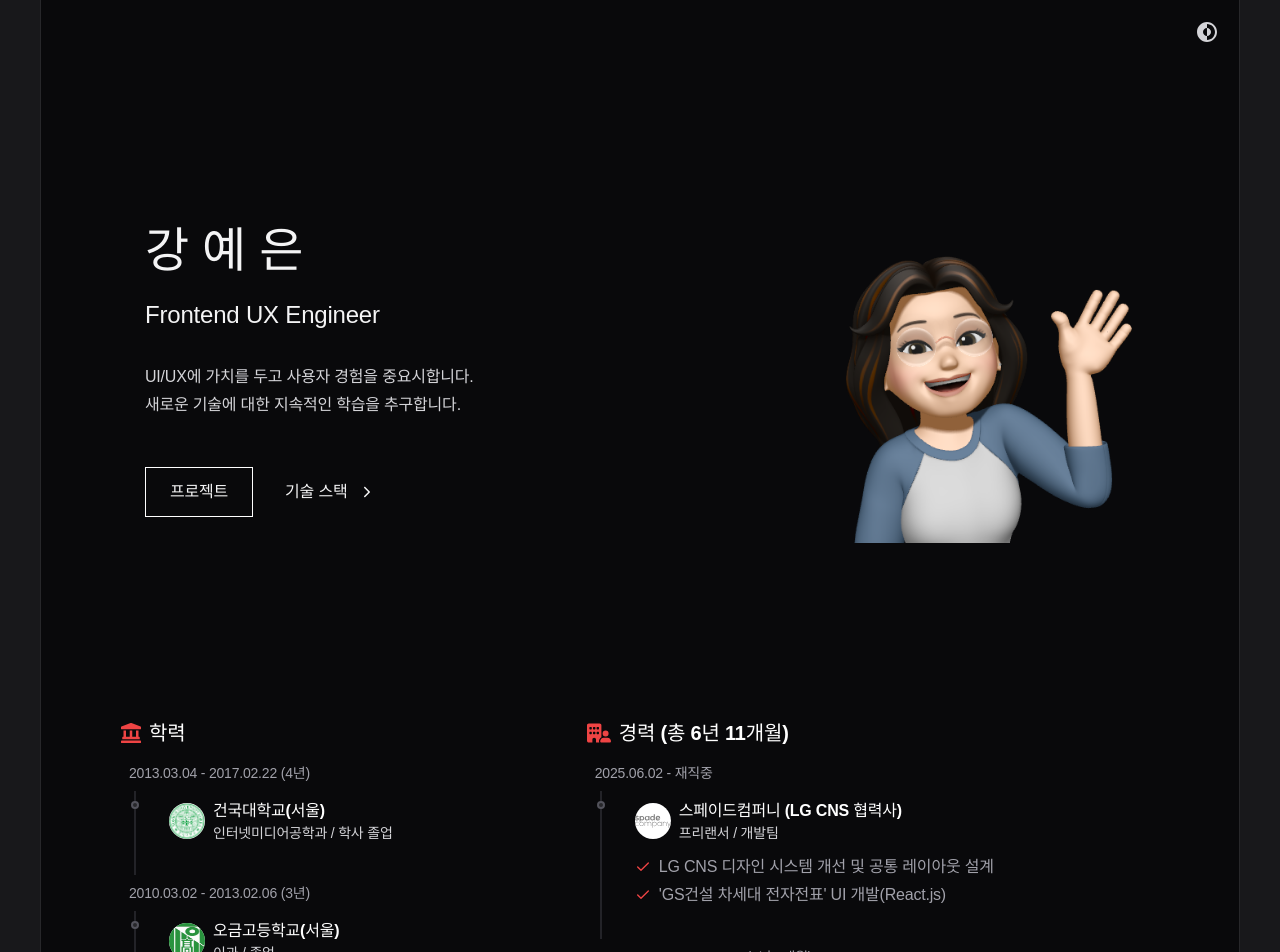
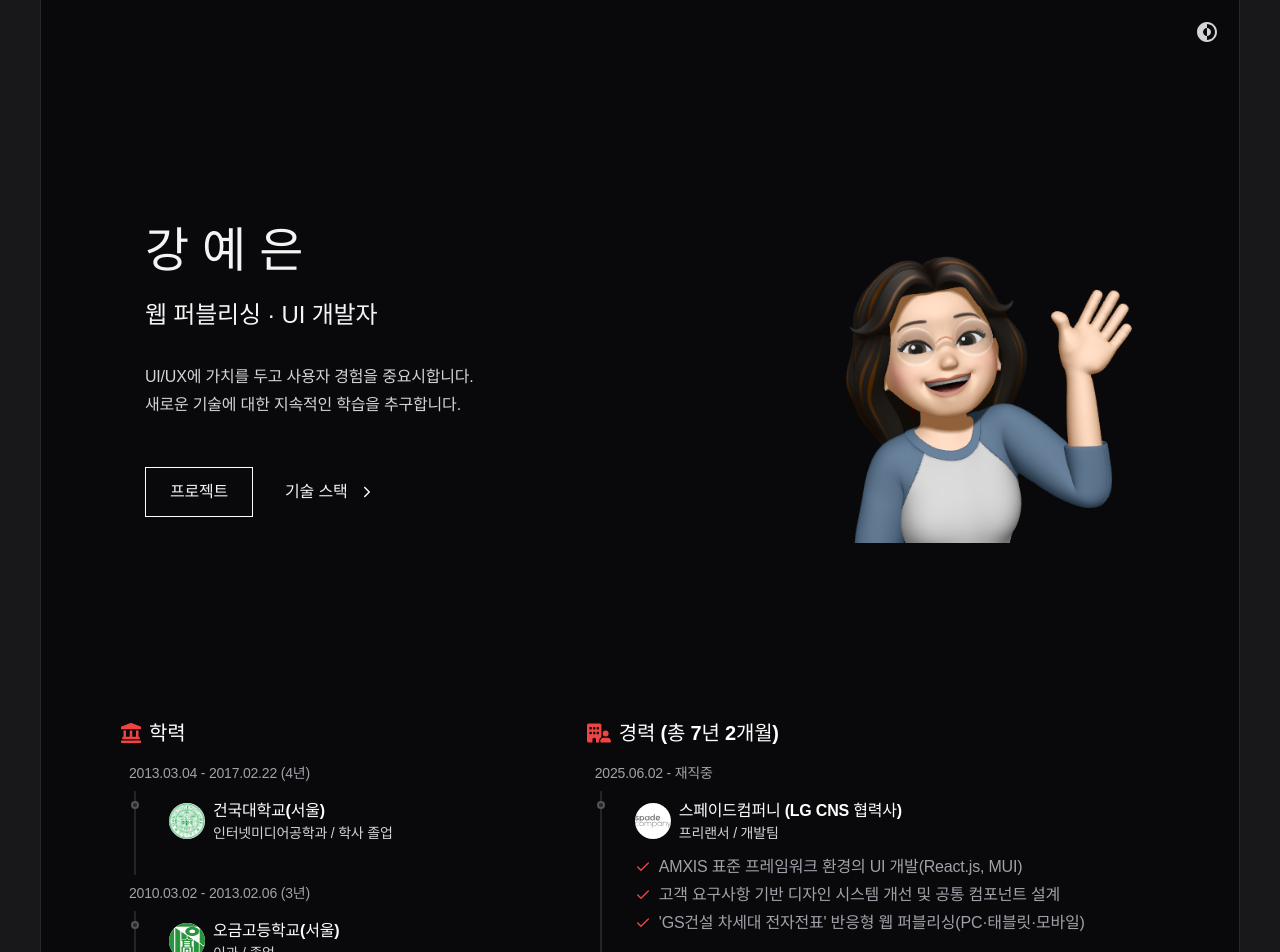
Before and after one commit to yeaeun23/react-portfolio, a React (Vite) app: page /#/ in a window 1280 px wide. Shown: the top 952 px of the page. Built offline with nearby package versions, Linux system fonts and the light colour scheme.

Commit message:
경력 수정

```diff
--- a/src/components/sections/Careers.jsx
+++ b/src/components/sections/Careers.jsx
@@ -116,7 +116,7 @@ function Careers() {
         {/* =========== 경력 =========== */}
         <h4 className="text-xl dark:text-white mb-4 font-bold flex gap-2 items-center">
           <FaBuildingUser className="text-2xl text-red-800 dark:text-red-500" />
-          경력 (총 6년 11개월)
+          경력 (총 7년 2개월)
         </h4>
         <Career items={user_info.company} />
 
--- a/src/data/user_info.js
+++ b/src/data/user_info.js
@@ -2,7 +2,7 @@ const info = {
   // ============ 프로필 ============
   profile: {
     title: "강 예 은",
-    subtitle: "Frontend UX Engineer",
+    subtitle: "웹 퍼블리싱 · UI 개발자",
     description:
       "UI/UX에 가치를 두고 사용자 경험을 중요시합니다.\n새로운 기술에 대한 지속적인 학습을 추구합니다.",
     photo: "./images/photo.png",
@@ -80,8 +80,9 @@ const info = {
       period: "2025.06.02 - 재직중",
       logo: "./images/logo/spade.svg",
       descriptions: [
-        "LG CNS 디자인 시스템 개선 및 공통 레이아웃 설계",
-        "'GS건설 차세대 전자전표' UI 개발(React.js)",
+        "AMXIS 표준 프레임워크 환경의 UI 개발(React.js, MUI)",
+        "고객 요구사항 기반 디자인 시스템 개선 및 공통 컴포넌트 설계",
+        "'GS건설 차세대 전자전표' 반응형 웹 퍼블리싱(PC·태블릿·모바일)",
       ],
     },
     {
```
